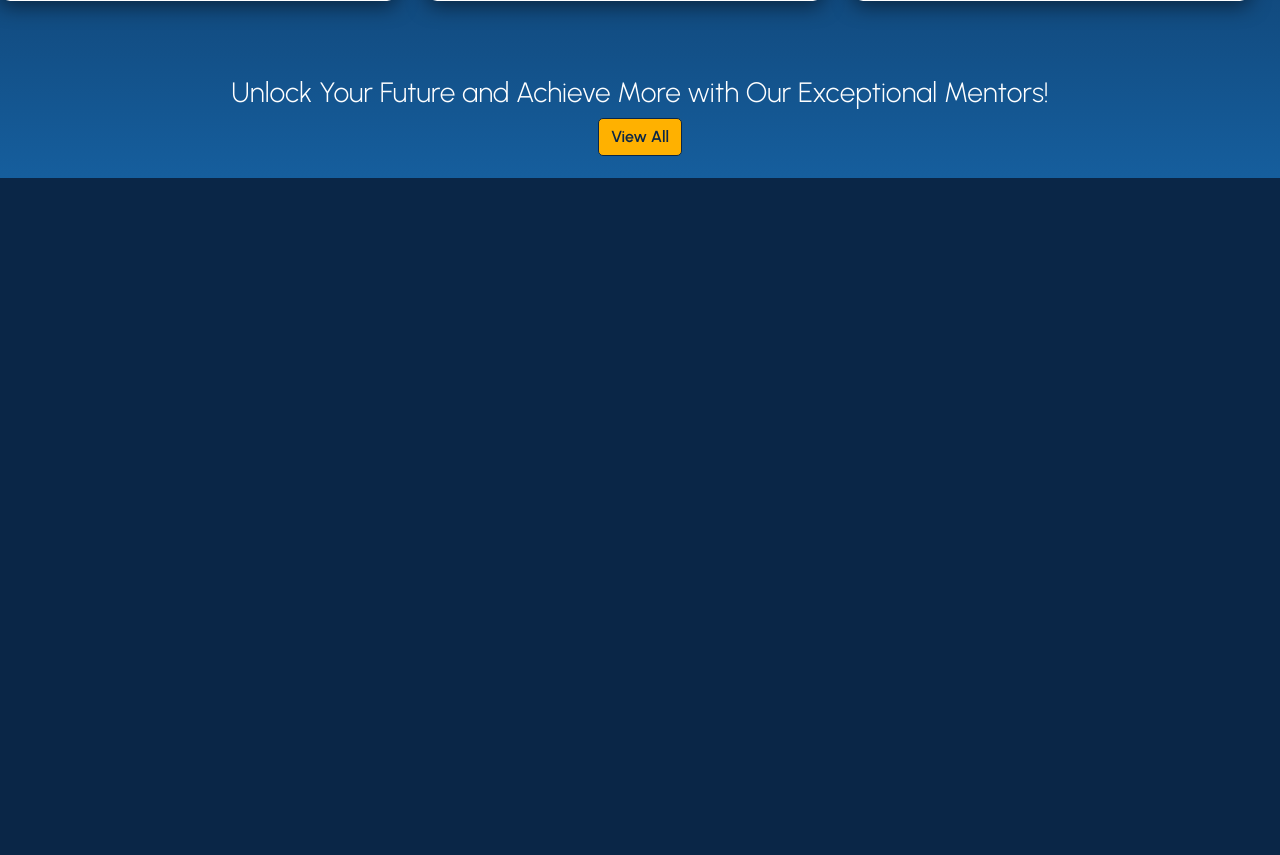
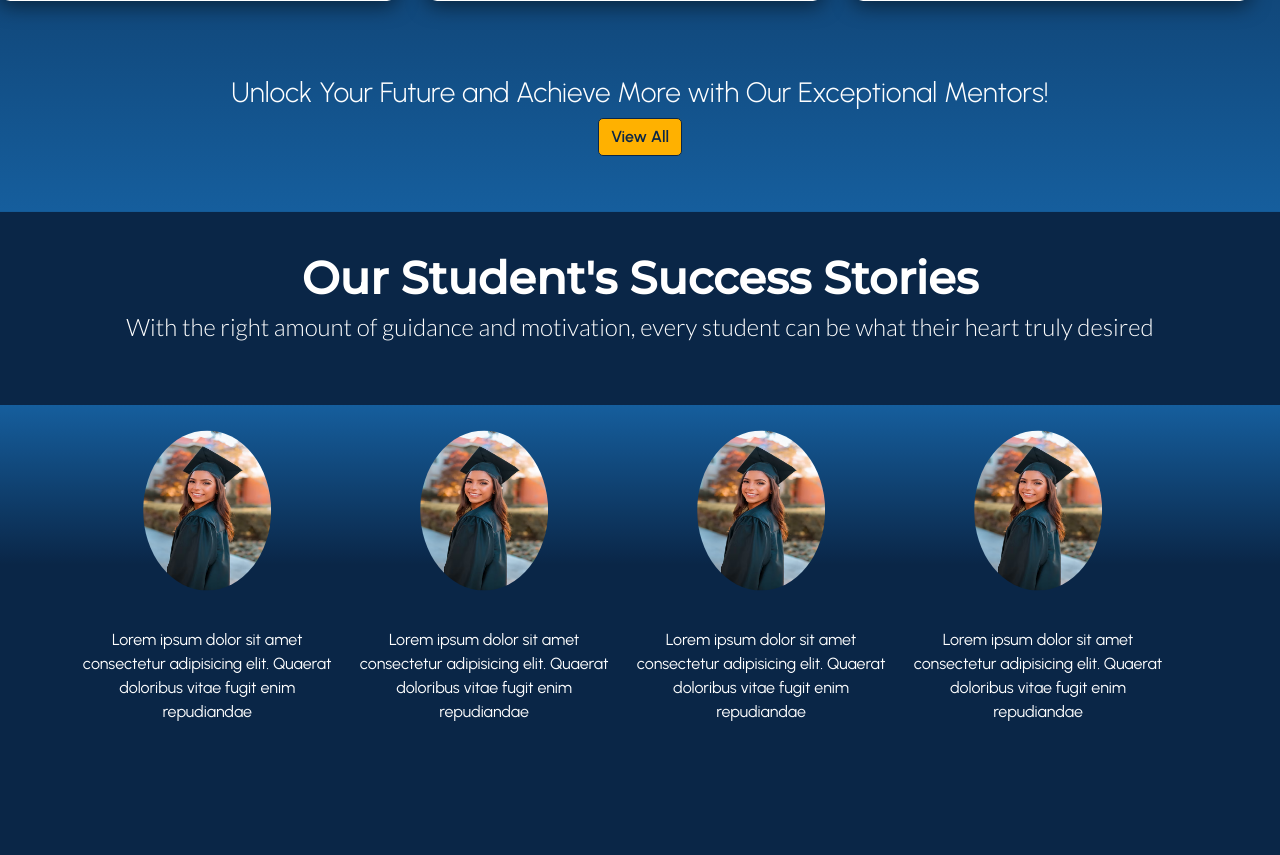
Before and after one commit to uaojayson/ScholarLink, a PHP site: page / in a window 1280 px wide. Shown: the part 3417-4272 px from the top of the page. Before the commit the page ends 3595 px from the top, so only its background shows below. Run offline with PHP 8.4, Linux system fonts and the light colour scheme; some libraries are stand-ins or nearby versions.

Commit message:
modified:   index.css 	modified:   index.html

```diff
--- a/index.css
+++ b/index.css
@@ -450,6 +450,7 @@ h2 {
   color: white;
   font-weight: 300;
   font-family: "lato", sans-serif;
+  font-size: 24px;
 }
 
 .featured-mentors {
@@ -540,7 +541,7 @@ img {
     text-align: left;
     margin-left: 2%;
     padding-bottom: 5%;
-    font-size: 16px;
+    font-size: 20px;
     font-family: "lato", sans-serif;
   }
   .card-feature {
@@ -625,6 +626,18 @@ img {
 
 /* Start Success stories  */
 
+.stories {
+  text-align: center;
+  width: 100%;
+  height: 50vh;
+  padding-top: 1%;
+}
+
+.story-title {
+  margin: 2% 2%;
+  justify-content: center;
+}
+
 .success-stories {
   display: flex;
   justify-content: center;
@@ -634,14 +647,14 @@ img {
 
 .Success {
   font-family: "Montserrat", sans-serif;
-  font-size: 30px;
+  font-size: 45px;
   color: var(--light);
   font-weight: 700;
   text-align: center;
 }
 .Guide {
   font-family: "lato", sans-serif;
-  font-size: 30px;
+  font-size: 24px;
   color: var(--light);
   font-weight: 300;
   text-align: center;
@@ -649,10 +662,11 @@ img {
 
 .Students {
   width: 100%;
-  height: 80vh;
+  height: 50vh;
+  margin-top: 5%;
   background-image: linear-gradient(
-    var(--primary) 40%,
-    rgba(33, 150, 243, 0.5)
+    rgba(33, 150, 243, 0.5),
+    var(--primary) 40%
   );
   background-position: center;
   background-size: cover;
--- a/index.html
+++ b/index.html
@@ -624,7 +624,7 @@
         <a
           href="#"
           class="btn cta-mentor"
-          style="text-align: center; margin-bottom: 2%"
+          style="text-align: center; margin-bottom: 5%"
           >View All</a
         >
       </div>
@@ -632,7 +632,96 @@
     <!-- End: Feature Mentor Section -->
 
     <!-- Start: Success STories Section -->
-    <section></section>
+
+    <section class="stories">
+      <div class="story-title">
+        <h1 class="Success">Our Student's Success Stories</h1>
+        <h4 class="Guide">
+          <em>
+            With the right amount of guidance and motivation, every student can
+            be what their heart truly desired
+          </em>
+        </h4>
+      </div>
+
+      <div class="Students">
+        <div class="card-features">
+          <div class="row">
+            <div class="col">
+              <div class="Student-Card">
+                <img
+                  src="Charles student success/image.png"
+                  class="featured-student img-fluid"
+                  alt="Graduates"
+                />
+              </div>
+
+              <div class="Student-content">
+                <h2></h2>
+                <p>
+                  Lorem ipsum dolor sit amet consectetur adipisicing elit.
+                  Quaerat doloribus vitae fugit enim repudiandae
+                </p>
+              </div>
+            </div>
+
+            <div class="col">
+              <div class="Student-Card">
+                <img
+                  src="Charles student success/image.png"
+                  class="featured-student img-fluid"
+                  alt="Graduates"
+                />
+              </div>
+
+              <div class="Student-content">
+                <h2></h2>
+                <p>
+                  Lorem ipsum dolor sit amet consectetur adipisicing elit.
+                  Quaerat doloribus vitae fugit enim repudiandae
+                </p>
+              </div>
+            </div>
+
+            <div class="col">
+              <div class="Student-Card">
+                <img
+                  src="Charles student success/image.png"
+                  class="featured-student img-fluid"
+                  alt="Graduates"
+                />
+              </div>
+
+              <div class="Student-content">
+                <h2></h2>
+                <p>
+                  Lorem ipsum dolor sit amet consectetur adipisicing elit.
+                  Quaerat doloribus vitae fugit enim repudiandae
+                </p>
+              </div>
+            </div>
+
+            <div class="col">
+              <div class="Student-Card">
+                <img
+                  src="Charles student success/image.png"
+                  class="featured-student img-fluid"
+                  alt="Graduates"
+                />
+              </div>
+
+              <div class="Student-content">
+                <h2></h2>
+                <p>
+                  Lorem ipsum dolor sit amet consectetur adipisicing elit.
+                  Quaerat doloribus vitae fugit enim repudiandae
+                </p>
+              </div>
+            </div>
+          </div>
+        </div>
+      </div>
+    </section>
     <!-- End: Success STories Section -->
 
     <script src="index.js"></script>
```
